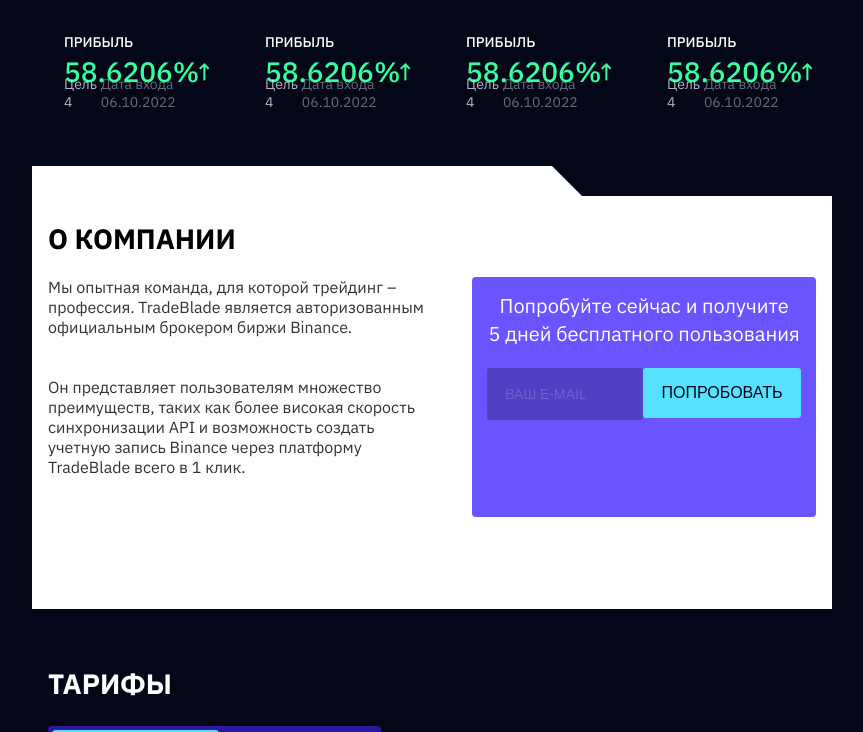
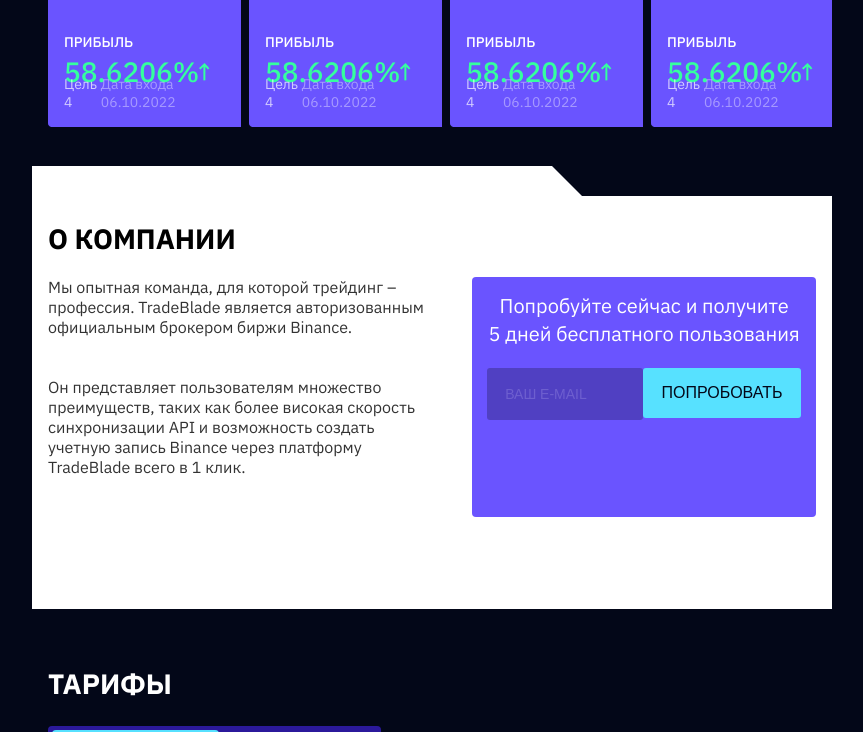
Before and after one commit to YuliaLim/TradeBlade, a plain HTML site: page index.html in a window 1280 px wide. Shown: the part 1170-1902 px from the top of the page, without its empty margins (208-1071 px from the left). Drawn offline with Linux system fonts and the light colour scheme; the site is published under a folder, as on GitHub Pages, so addresses that start at the root find nothing.

Commit message:
update imgProfit

```diff
--- a/scss/style.scss
+++ b/scss/style.scss
@@ -271,7 +271,7 @@ body {
         margin-right: 8px;
         padding-top: 16px;
         padding-bottom: 16px;
-        background-image: url("/img/profit_bg.png");
+        background-image: url("../img/profit_bg.png");
         background-size: cover;
         padding-left: 16px;
         width: 299px;
@@ -658,7 +658,6 @@ body {
             white-space: nowrap;
             margin-right: 82px;
             margin-top: 0;
-            // gap:32px;
             li {
               margin-bottom: 0;
               a {
```
Also changed, not shown: css/style.css, 1 other file.
